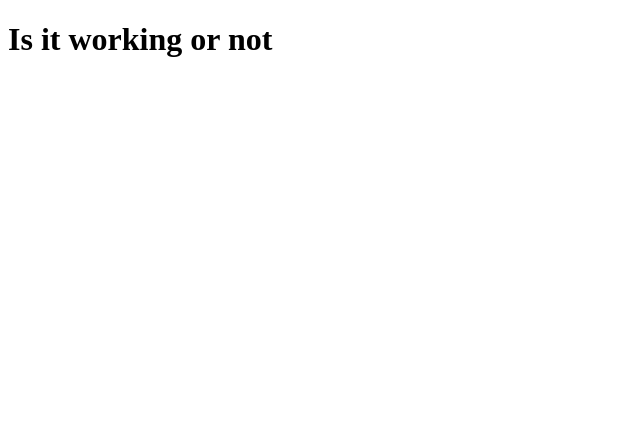
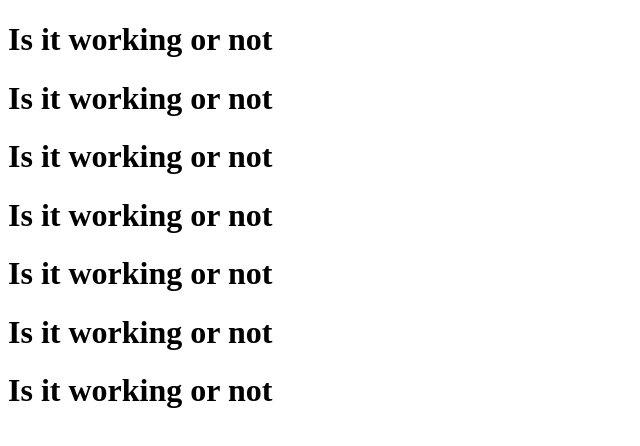
Before and after one commit to Zarlykbek/test, a plain HTML site: page index.html in a window 1280 px wide. Shown: the whole page, without its empty margins (0-640 px from the left). Drawn offline with Linux system fonts and the light colour scheme.

Commit message:
commit from github

```diff
--- a/index.html
+++ b/index.html
@@ -8,5 +8,11 @@
 </head>
 <body>
     <h1>Is it working or not</h1>
+     <h1>Is it working or not</h1>
+     <h1>Is it working or not</h1>
+     <h1>Is it working or not</h1>
+     <h1>Is it working or not</h1>
+     <h1>Is it working or not</h1>
+     <h1>Is it working or not</h1>
 </body>
 </html>
```
